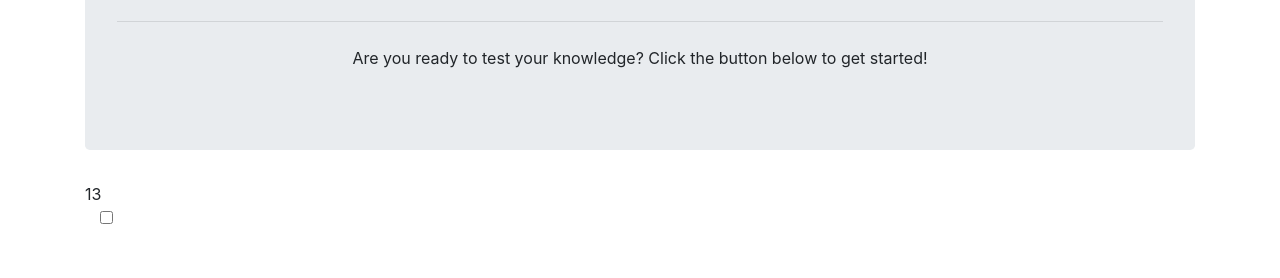
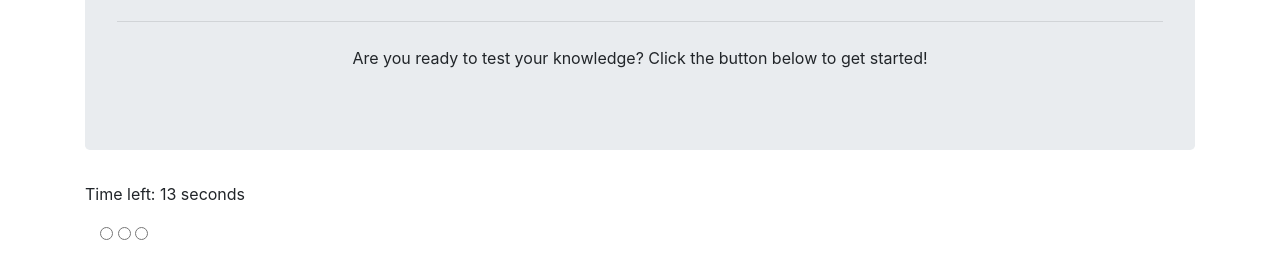
Before and after one commit to katiemoon1/Trivia-Game, a plain HTML site: page index.html in a window 1280 px wide. Both pictures are taken after a click on the button "Let's go!". Shown: the part 172-450 px from the top of the page. Drawn offline with nearby package versions, Linux system fonts and the light colour scheme.

Commit message:
Updated radio buttons and picture for background.

```diff
--- a/assets/javascript/app.js
+++ b/assets/javascript/app.js
@@ -40,10 +40,11 @@ var timer = function() {
 
 var decrement = function() {
     totalTime--;
-    $("#timer").text(totalTime);
+    $("#timer").text("Time left: " + totalTime + " seconds");
     if (totalTime === 0) {
         stop();
         alert("Your time is up!");
+        $("#final-score").text("Your score is: " + playerScore / questionTotal);
     }
 };
 
--- a/index.html
+++ b/index.html
@@ -20,10 +20,15 @@
                 <a class="btn btn-primary btn-lg" href="#" role="button">Let's go!</a>
               </div>
             <div id="timer"></div>
+            <form>
             <div class="container question">
-                <input type="checkbox">
-                <span class="checkmark"></span>
+                <p id="game-question"></p>
+                <input type="radio" name="one" value="a">
+                <input type="radio" name="one" value="b">
+                <input type="radio" name="one" value="c">
             </div>
+            </form>
+            <div id="final-score"></div>
         </div>
     </div>
 </div>
```
Also changed, not shown: 2 other files.
